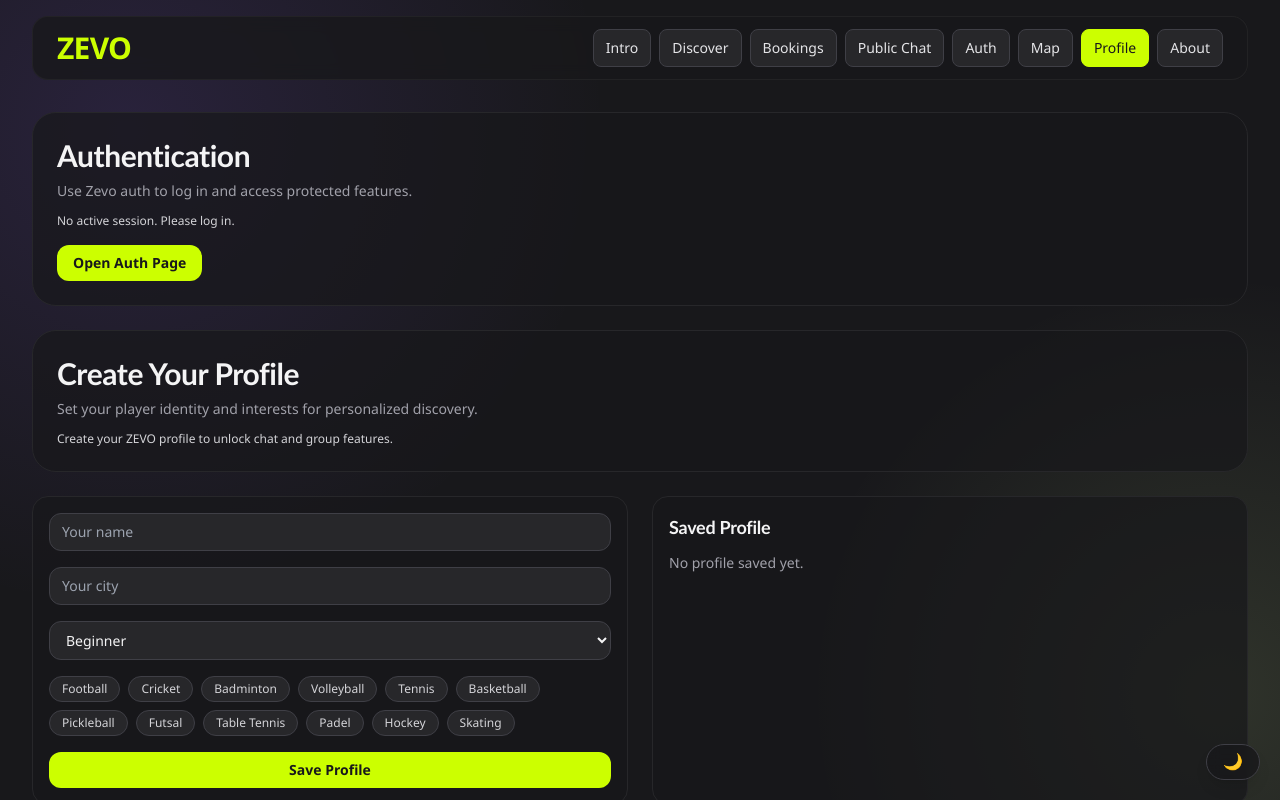
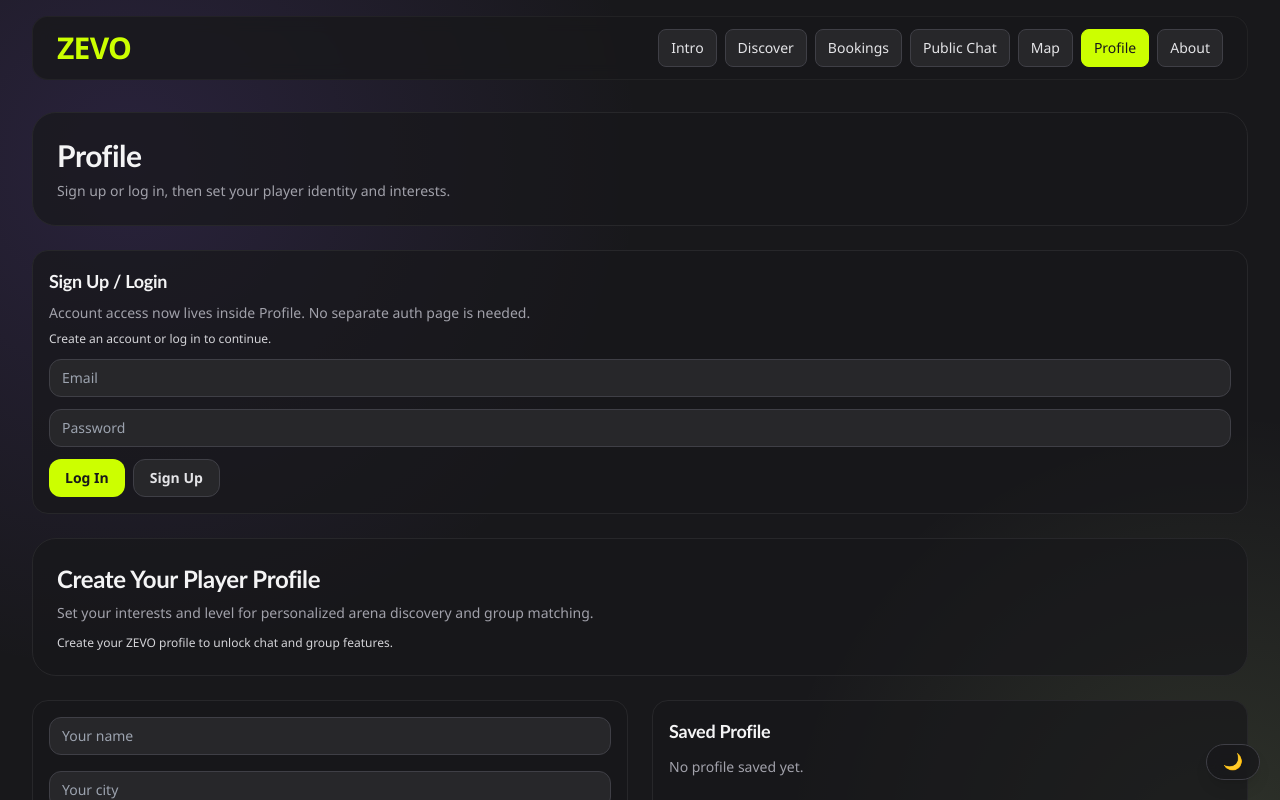
Before and after one commit to DivamRJ/ZEVO_app, a Next.js app: page /profile in a window 1280 px wide. Shown: the top 800 px of the page. Built offline with nearby package versions, Linux system fonts and the light colour scheme; no server answers.

Commit message:
auth fix

```diff
--- a/app/auth/page.tsx
+++ /dev/null
@@ -1,147 +0,0 @@
-"use client";
-
-import Link from "next/link";
-import { useState } from "react";
-
-import { PageShell } from "@/components/zevo/page-shell";
-import { useUser } from "@/hooks/use-user";
-import { supabase } from "@/lib/supabase/client";
-
-export default function AuthPage() {
-  const { user, loading } = useUser();
-
-  const [email, setEmail] = useState("");
-  const [password, setPassword] = useState("");
-  const [status, setStatus] = useState("Sign up or log in to access Zevo chat and protected features.");
-  const [submitting, setSubmitting] = useState(false);
-
-  const onSignUp = async () => {
-    if (!email.trim() || !password.trim()) {
-      setStatus("Email and password are required.");
-      return;
-    }
-
-    setSubmitting(true);
-    const { error } = await supabase.auth.signUp({
-      email: email.trim(),
-      password
-    });
-    setSubmitting(false);
-
-    if (error) {
-      setStatus(error.message);
-      return;
-    }
-
-    setStatus("Signup successful. Check your email if verification is enabled.");
-  };
-
-  const onLogIn = async () => {
-    if (!email.trim() || !password.trim()) {
-      setStatus("Email and password are required.");
-      return;
-    }
-
-    setSubmitting(true);
-    const { error } = await supabase.auth.signInWithPassword({
-      email: email.trim(),
-      password
-    });
-    setSubmitting(false);
-
-    if (error) {
-      setStatus(error.message);
-      return;
-    }
-
-    setStatus(`Logged in as ${email.trim()}`);
-  };
-
-  const onLogOut = async () => {
-    setSubmitting(true);
-    const { error } = await supabase.auth.signOut();
-    setSubmitting(false);
-
-    if (error) {
-      setStatus(error.message);
-      return;
-    }
-
-    setStatus("Logged out successfully.");
-  };
-
-  return (
-    <PageShell>
-      <section className="mb-6 rounded-3xl border border-zinc-800 bg-zinc-900/70 p-6">
-        <h1 className="text-3xl font-black">Auth</h1>
-        <p className="mt-2 text-sm text-zinc-400">Create an account or login with email/password.</p>
-        <p className="mt-3 text-xs text-zinc-300">{loading ? "Checking session..." : status}</p>
-      </section>
-
-      <section className="grid gap-6 lg:grid-cols-2">
-        <article className="rounded-2xl border border-zinc-800 bg-zinc-900/70 p-4">
-          <h2 className="text-lg font-semibold">Login / Signup</h2>
-          <div className="mt-3 space-y-3">
-            <input
-              value={email}
-              onChange={(event) => setEmail(event.target.value)}
-              type="email"
-              placeholder="Email"
-              className="w-full rounded-xl border border-zinc-700 bg-zinc-800 px-3 py-2 text-sm text-zinc-100 outline-none focus:border-neon"
-            />
-            <input
-              value={password}
-              onChange={(event) => setPassword(event.target.value)}
-              type="password"
-              placeholder="Password"
-              className="w-full rounded-xl border border-zinc-700 bg-zinc-800 px-3 py-2 text-sm text-zinc-100 outline-none focus:border-neon"
-            />
-            <div className="flex flex-wrap gap-2">
-              <button
-                type="button"
-                onClick={onLogIn}
-                disabled={submitting}
-                className="rounded-xl bg-neon px-4 py-2 text-sm font-bold text-zinc-900 disabled:opacity-60"
-              >
-                Log In
-              </button>
-              <button
-                type="button"
-                onClick={onSignUp}
-                disabled={submitting}
-                className="rounded-xl border border-zinc-700 bg-zinc-800 px-4 py-2 text-sm font-semibold text-zinc-200 hover:border-zinc-500 disabled:opacity-60"
-              >
-                Sign Up
-              </button>
-              {user ? (
-                <button
-                  type="button"
-                  onClick={onLogOut}
-                  disabled={submitting}
-                  className="rounded-xl border border-zinc-700 bg-zinc-800 px-4 py-2 text-sm font-semibold text-zinc-200 hover:border-zinc-500 disabled:opacity-60"
-                >
-                  Log Out
-                </button>
-              ) : null}
-            </div>
-          </div>
-        </article>
-
-        <article className="rounded-2xl border border-zinc-800 bg-zinc-900/70 p-4">
-          <h2 className="text-lg font-semibold">Current Session</h2>
-          {user ? (
-            <div className="mt-3 space-y-1 text-sm text-zinc-300">
-              <p>User ID: {user.id}</p>
-              <p>Email: {user.email ?? "No email"}</p>
-              <Link href="/chat" className="mt-3 inline-block rounded-xl bg-neon px-4 py-2 text-xs font-bold text-zinc-900">
-                Go to Public Chat
-              </Link>
-            </div>
-          ) : (
-            <p className="mt-3 text-sm text-zinc-400">No active session. Please login to continue.</p>
-          )}
-        </article>
-      </section>
-    </PageShell>
-  );
-}
--- a/app/chat/page.tsx
+++ b/app/chat/page.tsx
@@ -177,8 +177,8 @@ export default function ChatPage() {
         <section className="rounded-3xl border border-zinc-800 bg-zinc-900/70 p-6">
           <h1 className="text-3xl font-black">Public Arena Chat</h1>
           <p className="mt-2 text-sm text-zinc-400">Please login to join the conversation.</p>
-          <Link href="/auth" className="mt-4 inline-block rounded-xl bg-neon px-4 py-2 text-sm font-bold text-zinc-900">
-            Go To Auth
+          <Link href="/profile" className="mt-4 inline-block rounded-xl bg-neon px-4 py-2 text-sm font-bold text-zinc-900">
+            Go To Profile Login
           </Link>
         </section>
       </PageShell>
--- a/app/profile/page.tsx
+++ b/app/profile/page.tsx
@@ -1,16 +1,13 @@
 "use client";
 
-import Link from "next/link";
 import { useEffect, useState } from "react";
 
+import { AuthPanel } from "@/components/zevo/auth-panel";
 import { PageShell } from "@/components/zevo/page-shell";
-import { useUser } from "@/hooks/use-user";
 import { SPORTS, type Sport } from "@/lib/zevo-data";
 import { getProfile, saveProfile, type StoredProfile } from "@/lib/zevo-storage";
 
 export default function ProfilePage() {
-  const { user, loading, isAuthenticated } = useUser();
-
   const [name, setName] = useState("");
   const [city, setCity] = useState("");
   const [skillLevel, setSkillLevel] = useState<StoredProfile["skillLevel"]>("Beginner");
@@ -57,23 +54,20 @@ export default function ProfilePage() {
   return (
     <PageShell>
       <section className="mb-6 rounded-3xl border border-zinc-800 bg-zinc-900/70 p-6">
-        <h1 className="text-3xl font-black">Authentication</h1>
-        <p className="mt-2 text-sm text-zinc-400">Use Zevo auth to log in and access protected features.</p>
-        <p className="mt-3 text-xs text-zinc-300">
-          {loading
-            ? "Checking session..."
-            : isAuthenticated
-              ? `Logged in as ${user?.email ?? "authenticated user"}`
-              : "No active session. Please log in."}
-        </p>
-        <Link href="/auth" className="mt-4 inline-block rounded-xl bg-neon px-4 py-2 text-sm font-bold text-zinc-900">
-          Open Auth Page
-        </Link>
+        <h1 className="text-3xl font-black">Profile</h1>
+        <p className="mt-2 text-sm text-zinc-400">Sign up or log in, then set your player identity and interests.</p>
+      </section>
+
+      <section className="mb-6">
+        <AuthPanel
+          title="Sign Up / Login"
+          subtitle="Account access now lives inside Profile. No separate auth page is needed."
+        />
       </section>
 
       <section className="mb-6 rounded-3xl border border-zinc-800 bg-zinc-900/70 p-6">
-        <h1 className="text-3xl font-black">Create Your Profile</h1>
-        <p className="mt-2 text-sm text-zinc-400">Set your player identity and interests for personalized discovery.</p>
+        <h2 className="text-2xl font-black">Create Your Player Profile</h2>
+        <p className="mt-2 text-sm text-zinc-400">Set your interests and level for personalized arena discovery and group matching.</p>
         <p className="mt-3 text-xs text-zinc-300">{status}</p>
       </section>
 
--- /dev/null
+++ b/components/zevo/auth-panel.tsx
@@ -0,0 +1,135 @@
+"use client";
+
+import { useState } from "react";
+
+import { useUser } from "@/hooks/use-user";
+import { supabase } from "@/lib/supabase/client";
+
+type AuthPanelProps = {
+  title?: string;
+  subtitle?: string;
+  className?: string;
+};
+
+export function AuthPanel({
+  title = "Login / Signup",
+  subtitle = "Use your email and password to access ZEVO chat and protected features.",
+  className = ""
+}: AuthPanelProps) {
+  const { user, loading } = useUser();
+  const [email, setEmail] = useState("");
+  const [password, setPassword] = useState("");
+  const [status, setStatus] = useState("Create an account or log in to continue.");
+  const [submitting, setSubmitting] = useState(false);
+
+  const onSignUp = async () => {
+    if (!email.trim() || !password.trim()) {
+      setStatus("Email and password are required.");
+      return;
+    }
+
+    setSubmitting(true);
+    const { error } = await supabase.auth.signUp({
+      email: email.trim(),
+      password
+    });
+    setSubmitting(false);
+
+    if (error) {
+      setStatus(error.message);
+      return;
+    }
+
+    setStatus("Signup successful. Check your inbox if email verification is enabled.");
+  };
+
+  const onLogIn = async () => {
+    if (!email.trim() || !password.trim()) {
+      setStatus("Email and password are required.");
+      return;
+    }
+
+    setSubmitting(true);
+    const { error } = await supabase.auth.signInWithPassword({
+      email: email.trim(),
+      password
+    });
+    setSubmitting(false);
+
+    if (error) {
+      setStatus(error.message);
+      return;
+    }
+
+    setStatus(`Logged in as ${email.trim()}`);
+  };
+
+  const onLogOut = async () => {
+    setSubmitting(true);
+    const { error } = await supabase.auth.signOut();
+    setSubmitting(false);
+
+    if (error) {
+      setStatus(error.message);
+      return;
+    }
+
+    setStatus("Logged out successfully.");
+  };
+
+  return (
+    <article className={`rounded-2xl border border-zinc-800 bg-zinc-900/70 p-4 ${className}`}>
+      <h2 className="text-lg font-semibold">{title}</h2>
+      <p className="mt-2 text-sm text-zinc-400">{subtitle}</p>
+      <p className="mt-2 text-xs text-zinc-300">
+        {loading ? "Checking session..." : user ? `Logged in as ${user.email ?? "ZEVO user"}` : status}
+      </p>
+
+      <div className="mt-3 space-y-3">
+        <input
+          value={email}
+          onChange={(event) => setEmail(event.target.value)}
+          type="email"
+          placeholder="Email"
+          className="w-full rounded-xl border border-zinc-700 bg-zinc-800 px-3 py-2 text-sm text-zinc-100 outline-none focus:border-neon"
+        />
+        <input
+          value={password}
+          onChange={(event) => setPassword(event.target.value)}
+          type="password"
+          placeholder="Password"
+          className="w-full rounded-xl border border-zinc-700 bg-zinc-800 px-3 py-2 text-sm text-zinc-100 outline-none focus:border-neon"
+        />
+
+        <div className="flex flex-wrap gap-2">
+          <button
+            type="button"
+            onClick={onLogIn}
+            disabled={submitting}
+            className="rounded-xl bg-neon px-4 py-2 text-sm font-bold text-zinc-900 disabled:opacity-60"
+          >
+            Log In
+          </button>
+          <button
+            type="button"
+            onClick={onSignUp}
+            disabled={submitting}
+            className="rounded-xl border border-zinc-700 bg-zinc-800 px-4 py-2 text-sm font-semibold text-zinc-200 hover:border-zinc-500 disabled:opacity-60"
+          >
+            Sign Up
+          </button>
+          {user ? (
+            <button
+              type="button"
+              onClick={onLogOut}
+              disabled={submitting}
+              className="rounded-xl border border-zinc-700 bg-zinc-800 px-4 py-2 text-sm font-semibold text-zinc-200 hover:border-zinc-500 disabled:opacity-60"
+            >
+              Log Out
+            </button>
+          ) : null}
+        </div>
+      </div>
+    </article>
+  );
+}
--- a/components/zevo/site-nav.tsx
+++ b/components/zevo/site-nav.tsx
@@ -12,7 +12,6 @@ const baseLinks = [
   { href: "/discover", label: "Discover" },
   { href: "/bookings", label: "Bookings" },
   { href: "/chat", label: "Public Chat" },
-  { href: "/auth", label: "Auth" },
   { href: "/map", label: "Map" },
   { href: "/profile", label: "Profile" },
   { href: "/about", label: "About" }
```
Also changed, not shown: app/page.tsx (+19 -0 lines), 1 other file (tests, documents, lock files or other folders).
